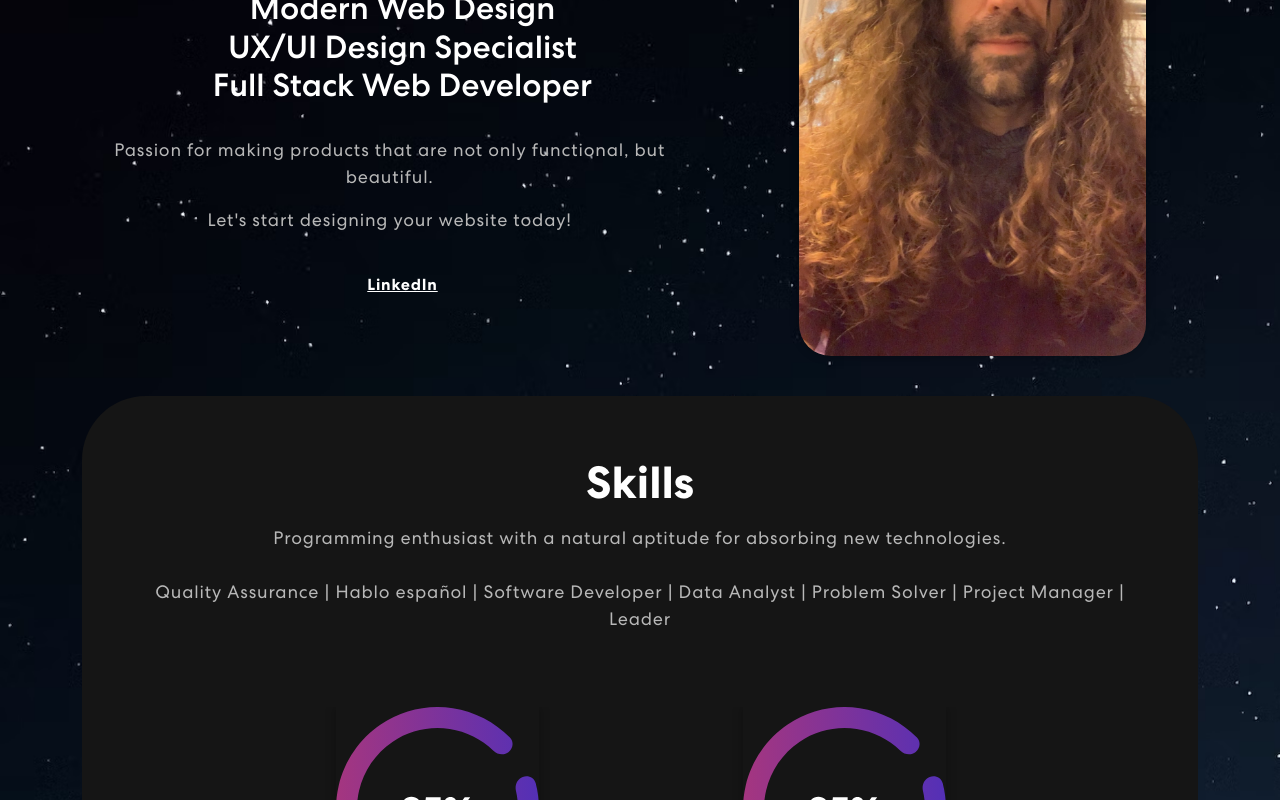
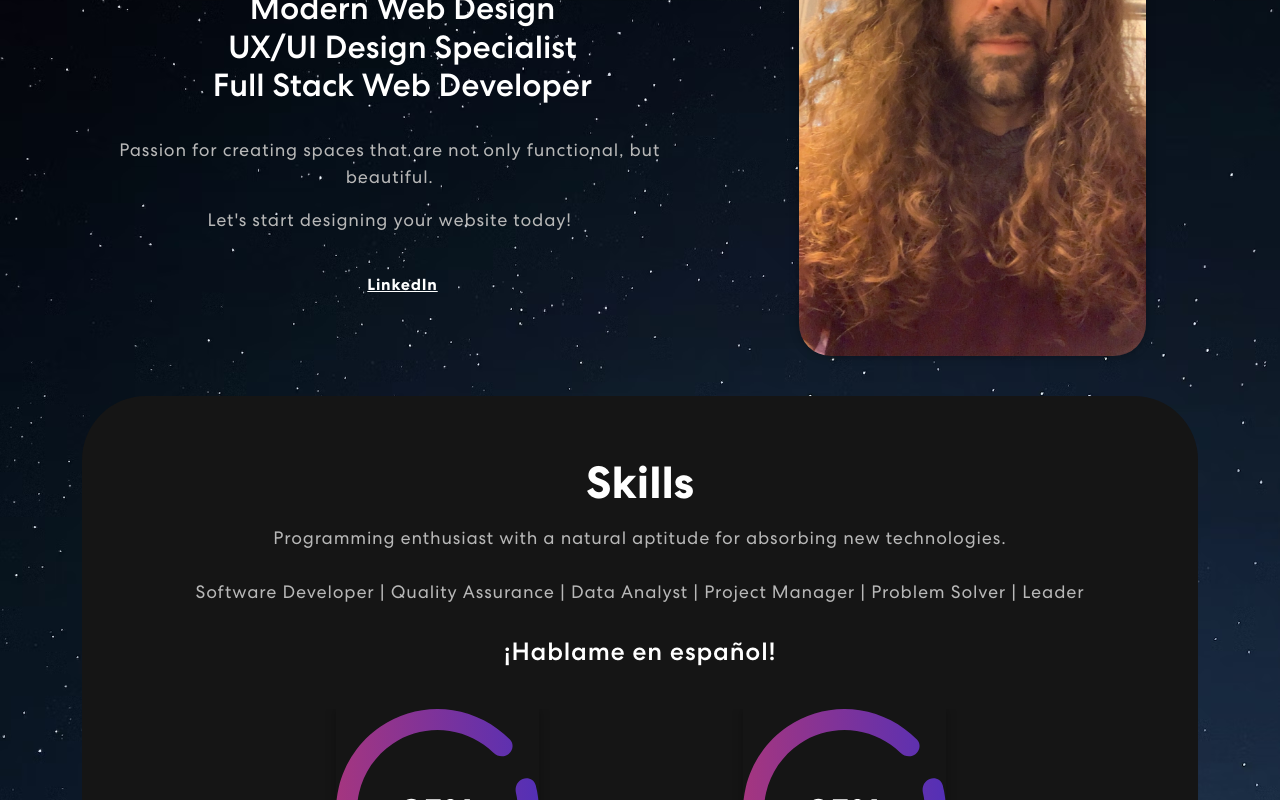
Before and after one commit to michaelangelesz/_Portfolio_, a React (Create React App) app: page / in a window 1280 px wide. Shown: the part 380-1180 px from the top of the page. Built offline with nearby package versions, Linux system fonts and the light colour scheme.

Commit message:
touchups

```diff
--- a/src/App.css
+++ b/src/App.css
@@ -37,6 +37,7 @@ body {
   background-color: #121212 !important;
   background-image: url('./assets/images/background.avif');
   background-size: cover;
+  background-attachment: fixed;
   color: #fff !important;
   font-family: 'Centra', sans-serif !important;
 }
@@ -393,7 +394,14 @@ nav.navbar .navbar-toggler[aria-expanded="true"] .navbar-toggler-icon {
   font-size: 18px;
   letter-spacing: 0.8px;
   line-height: 1.5em;
-  margin: 14px 0 75px 0;
+  margin: 14px 0 33px 0;
+}
+
+.skill h4 {
+  font-size: 25px;
+  letter-spacing: 0.8px;
+  line-height: 1.1em;
+  margin: 14px 0 44px 0;
 }
 
 .skill-slider {
--- a/src/Components/Banner.js
+++ b/src/Components/Banner.js
@@ -20,7 +20,7 @@ export const Banner = () => {
                     {`Full Stack Web Developer`}
                     <br />
                   </h2><br />
-                  <p>Passion for making products that are not only functional, but beautiful.
+                  <p>Passion for creating spaces that are not only functional, but beautiful.
                   </p>
                   <p>
                     Let's start designing your website today!
--- a/src/Components/Skills.js
+++ b/src/Components/Skills.js
@@ -32,13 +32,15 @@ export const Skills = () => {
           <div className="col-12">
             <div className="skill-bx wow zoomIn">
               <h2>Skills</h2>
-
+              <div>
               <p>
                 Programming enthusiast with a natural aptitude for absorbing new technologies.<br /><br />
-                Quality Assurance | Hablo español | Software Developer | Data
-                Analyst | Problem Solver | Project Manager | Leader
-              </p>
-              <Carousel
+                Software Developer | Quality Assurance | Data
+                Analyst | Project Manager | Problem Solver | Leader
+                </p>
+                <h4>¡Hablame en español!</h4>
+              </div>
+                <Carousel
                 responsive={responsive}
                 infinite={true}
                 className="owl-carousel owl-theme skill-slider"
```
